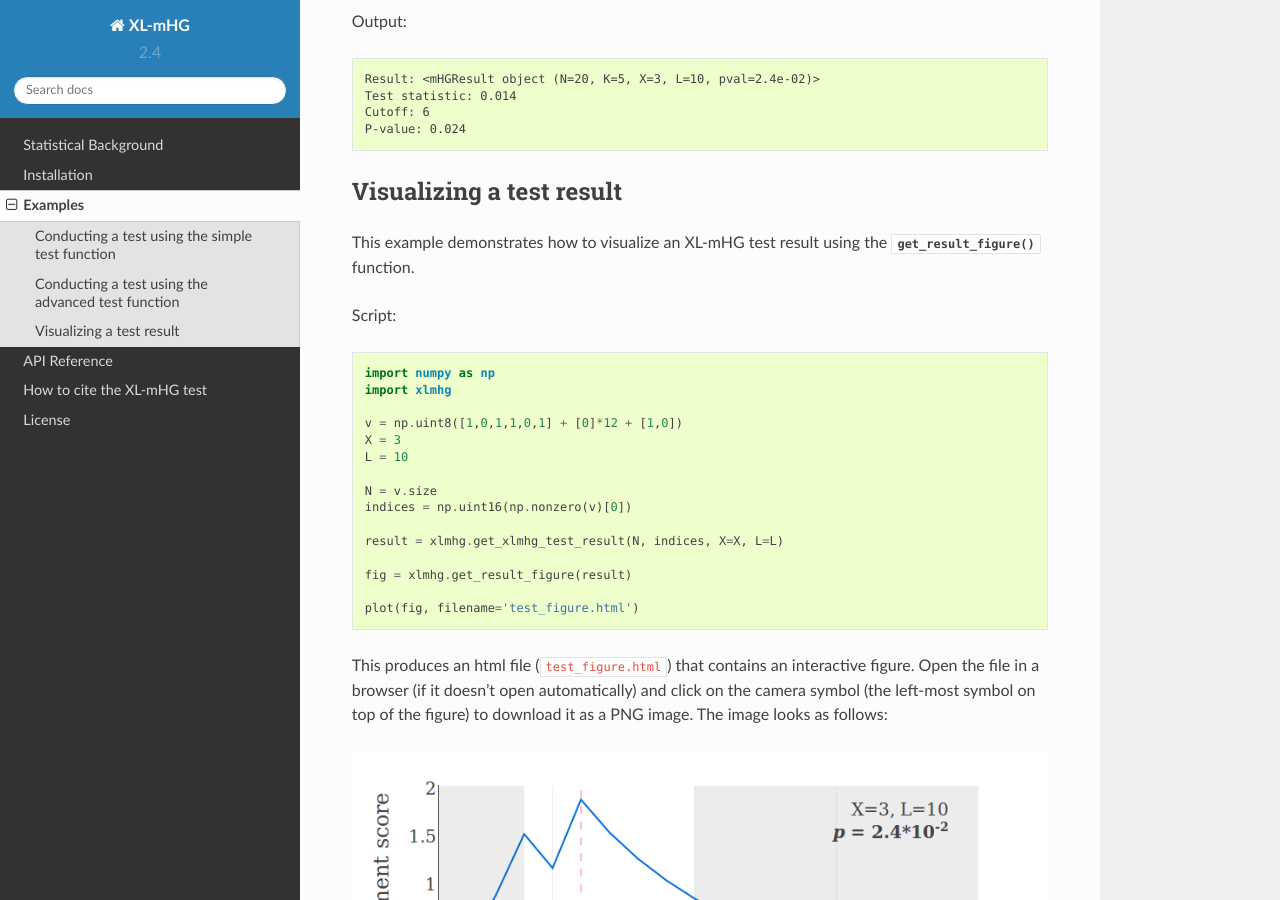
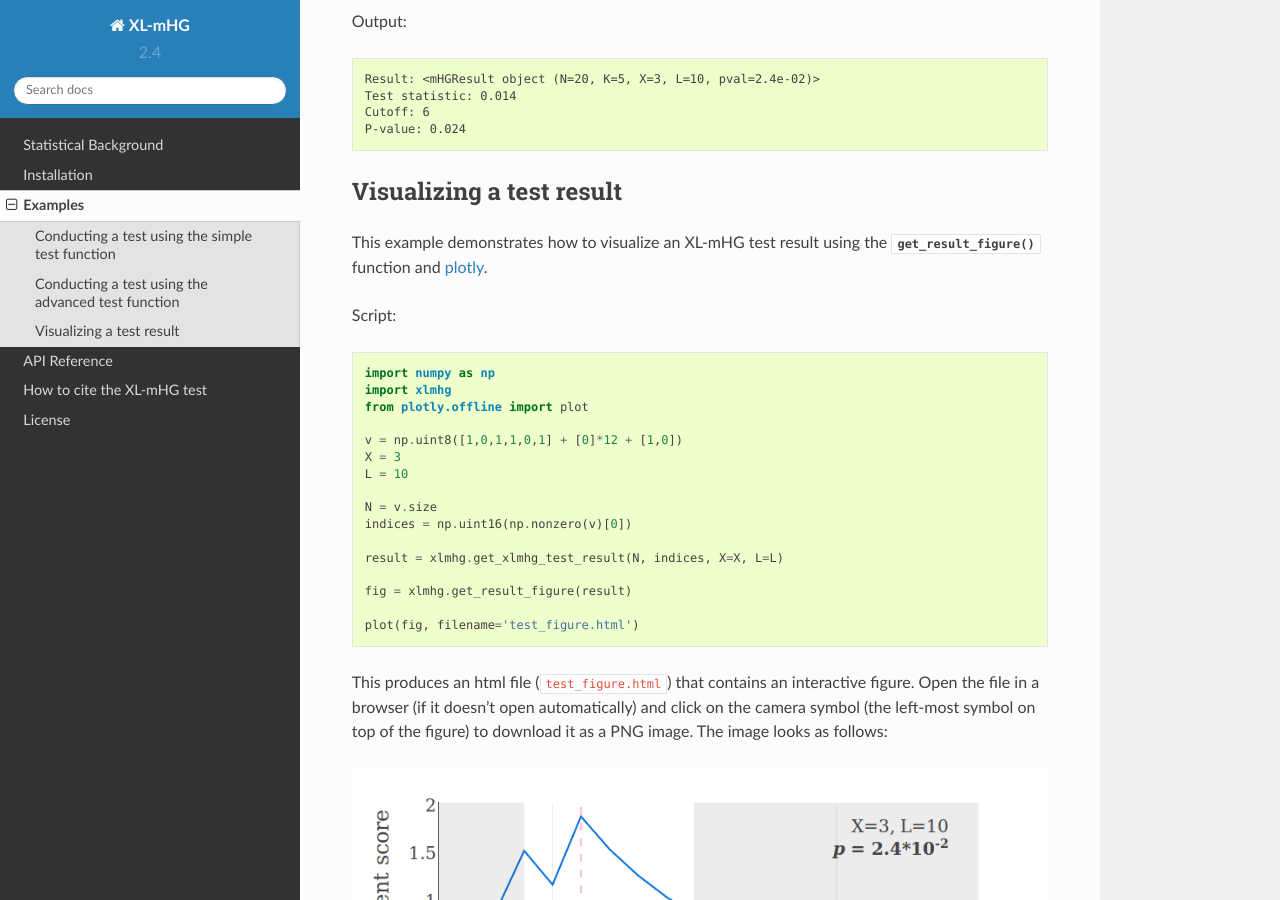
Before and after one commit to flo-compbio/xlmhg, a Sphinx documentation site: the page built from docs/source/examples.rst, in a window 1280 px wide and 900 px high, scrolled down 1278 px. Built offline with Sphinx 7.4.7 and the Read the Docs theme 2.0.0, drawn with Linux system fonts in a browser that asks for light colours.

Commit message:
fix docs [ci skip]

```diff
--- a/docs/source/examples.rst
+++ b/docs/source/examples.rst
@@ -92,7 +92,9 @@ Visualizing a test result
 -------------------------
 
 This example demonstrates how to visualize an XL-mHG test result using the
-:func:`get_result_figure` function.
+:func:`get_result_figure` function and `plotly`__.
+
+__ plotly_
 
 Script:
 
@@ -100,6 +102,7 @@ Script:
 
     import numpy as np
     import xlmhg
+    from plotly.offline import plot
 
     v = np.uint8([1,0,1,1,0,1] + [0]*12 + [1,0])
     X = 3
@@ -120,3 +123,5 @@ on the camera symbol (the left-most symbol on top of the figure) to download
 it as a PNG image. The image looks as follows:
 
 .. figure:: /_static/test_figure.png
+
+.. _plotly: https://plot.ly/
```
